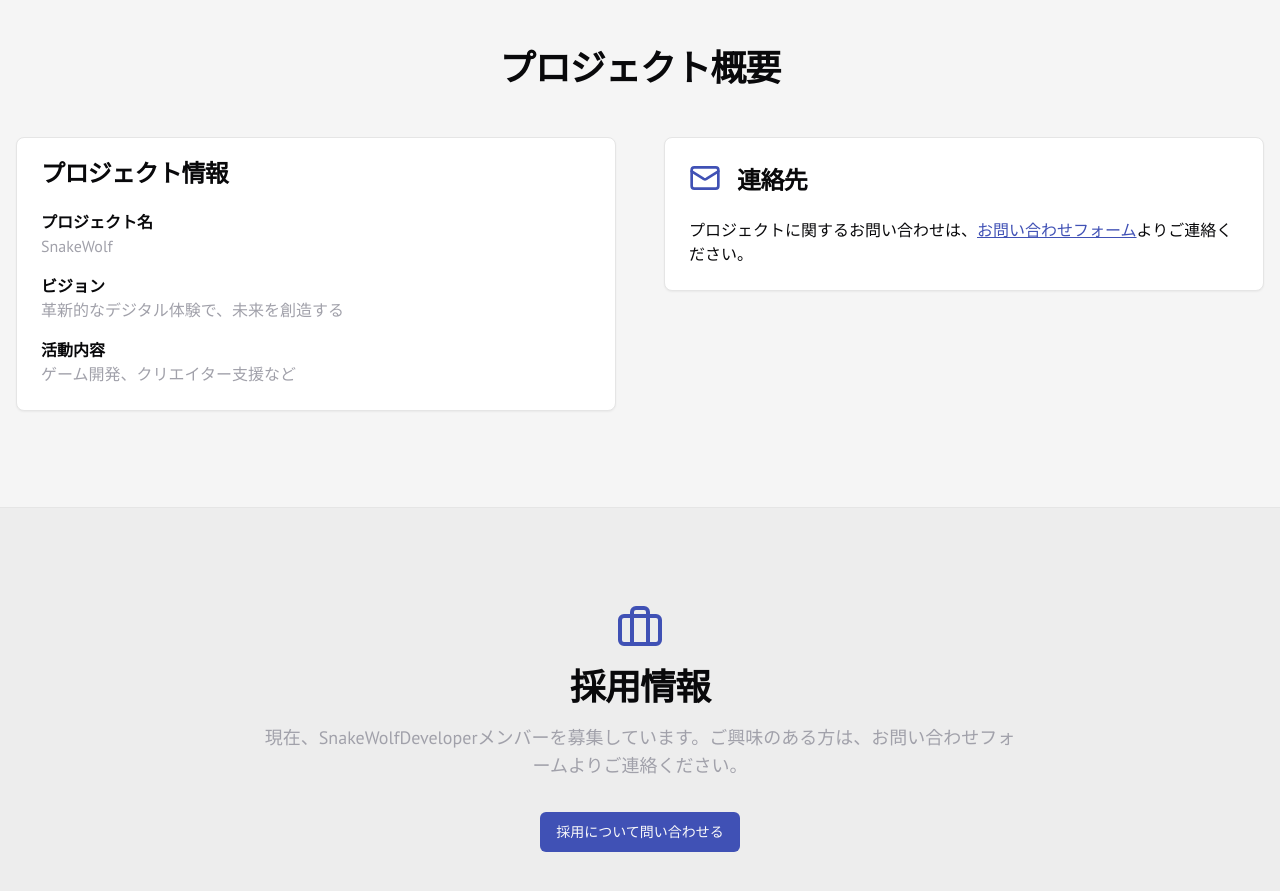
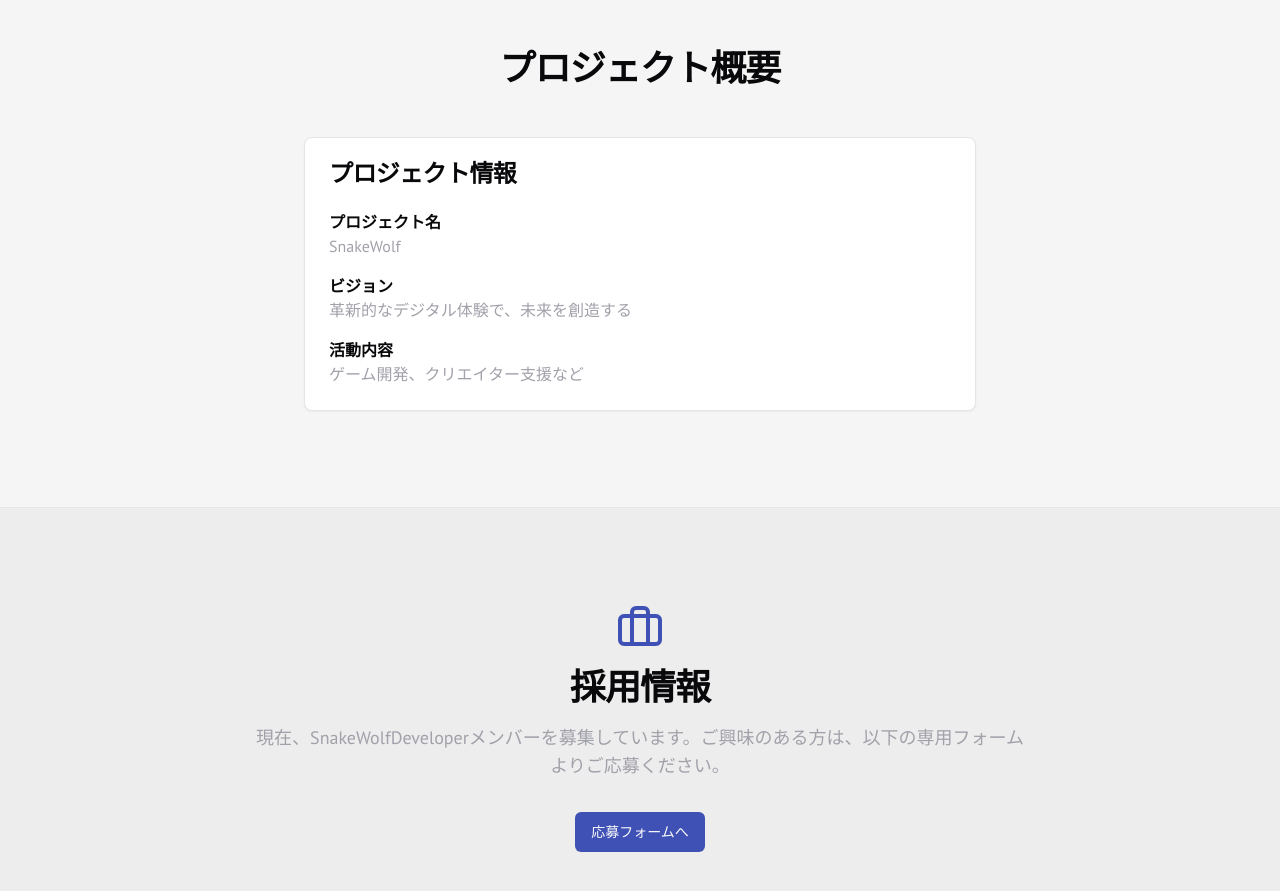
Before and after one commit to snakewolflab/snakewolf-website, a Next.js app: page /about in a window 1280 px wide. Shown: the part 1480-2371 px from the top of the page. Built offline with nearby package versions, Linux system fonts and the light colour scheme.

Commit message:
外部の専用フォームにて募集をかける

```diff
--- a/src/app/about/page.tsx
+++ b/src/app/about/page.tsx
@@ -1,7 +1,7 @@
 
 import type { Metadata } from 'next';
 import Image from 'next/image';
-import { Building, Globe, Target, Gamepad2, Users, Mail, Briefcase, TrendingUp } from 'lucide-react';
+import { Building, Globe, Target, Briefcase, TrendingUp } from 'lucide-react';
 import { Card, CardContent, CardHeader, CardTitle } from '@/components/ui/card';
 import { Separator } from '@/components/ui/separator';
 import Wallpaper from '../wallpaper.png';
@@ -114,8 +114,7 @@ export default function AboutPage() {
           <div className="text-center max-w-3xl mx-auto mb-12">
             <h2 className="font-headline text-3xl md:text-4xl font-bold tracking-tight">プロジェクト概要</h2>
           </div>
-          <div className="grid md:grid-cols-2 gap-12 items-start">
-            <Card>
+          <Card className="max-w-2xl mx-auto">
             <CardHeader>
                 <CardTitle className="font-headline">プロジェクト情報</CardTitle>
             </CardHeader>
@@ -130,18 +129,6 @@ export default function AboutPage() {
             </ul>
             </CardContent>
           </Card>
-             <div className="space-y-6">
-                <Card>
-                    <CardHeader className="flex-row items-center gap-4">
-                        <Mail className="w-8 h-8 text-primary" />
-                        <CardTitle className="font-headline">連絡先</CardTitle>
-                    </CardHeader>
-                    <CardContent>
-                        <p>プロジェクトに関するお問い合わせは、<a href="/contact" className="text-primary underline hover:no-underline">お問い合わせフォーム</a>よりご連絡ください。</p>
-                    </CardContent>
-                </Card>
-            </div>
-          </div>
         </div>
       </section>
 
@@ -152,10 +139,10 @@ export default function AboutPage() {
           <Briefcase className="mx-auto h-12 w-12 text-primary mb-4" />
           <h2 className="font-headline text-3xl md:text-4xl font-bold tracking-tight">採用情報</h2>
           <p className="mt-4 max-w-3xl mx-auto text-lg text-muted-foreground">
-            現在、SnakeWolfDeveloperメンバーを募集しています。ご興味のある方は、お問い合わせフォームよりご連絡ください。
+            現在、SnakeWolfDeveloperメンバーを募集しています。ご興味のある方は、以下の専用フォームよりご応募ください。
           </p>
           <Button asChild className="mt-8">
-            <Link href="/contact">採用について問い合わせる</Link>
+            <Link href="https://example.com/recruitment" target="_blank" rel="noopener noreferrer">応募フォームへ</Link>
           </Button>
         </div>
       </section>
```
Lines whose indentation alone changed are shown as unchanged.
